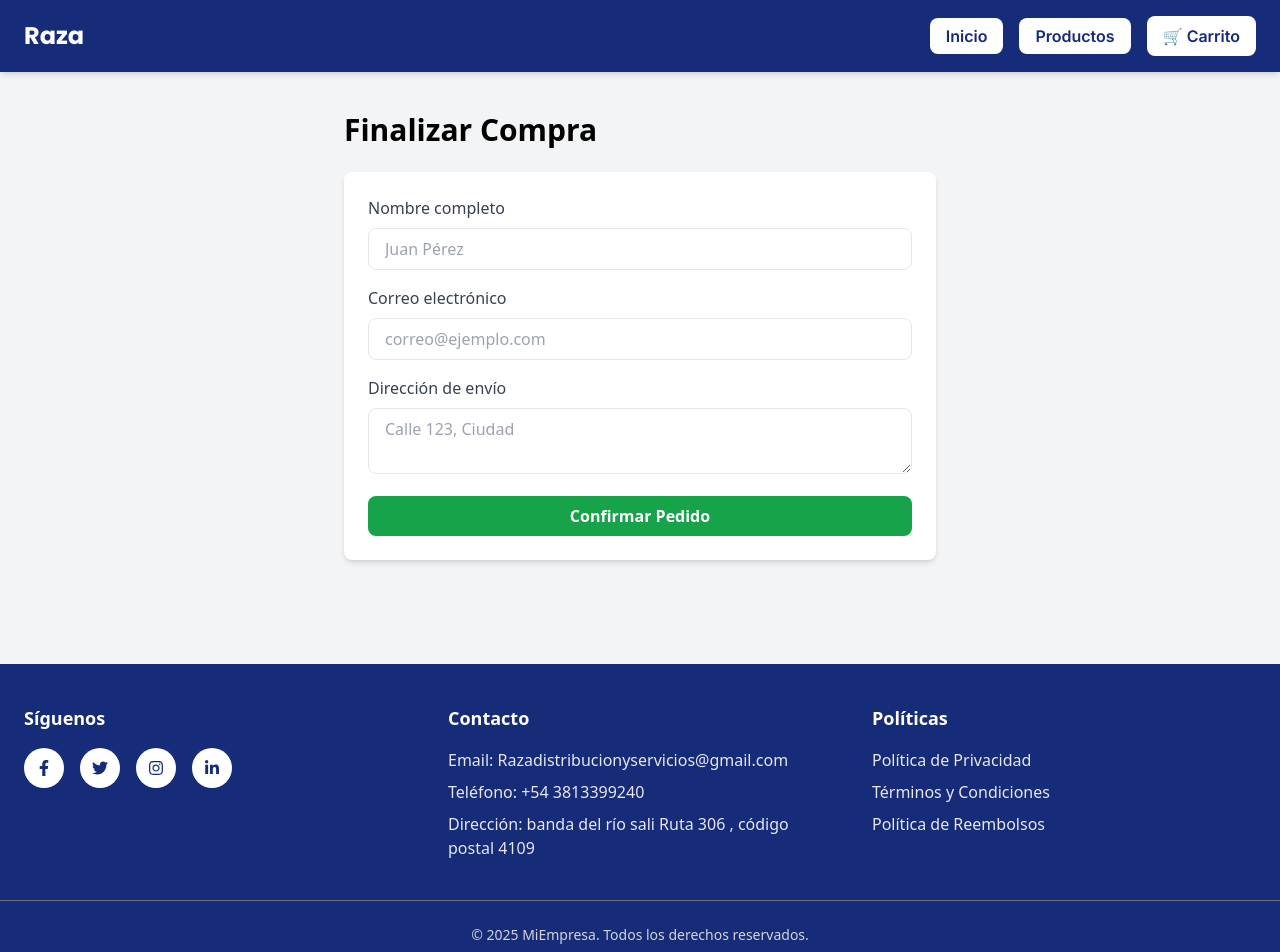
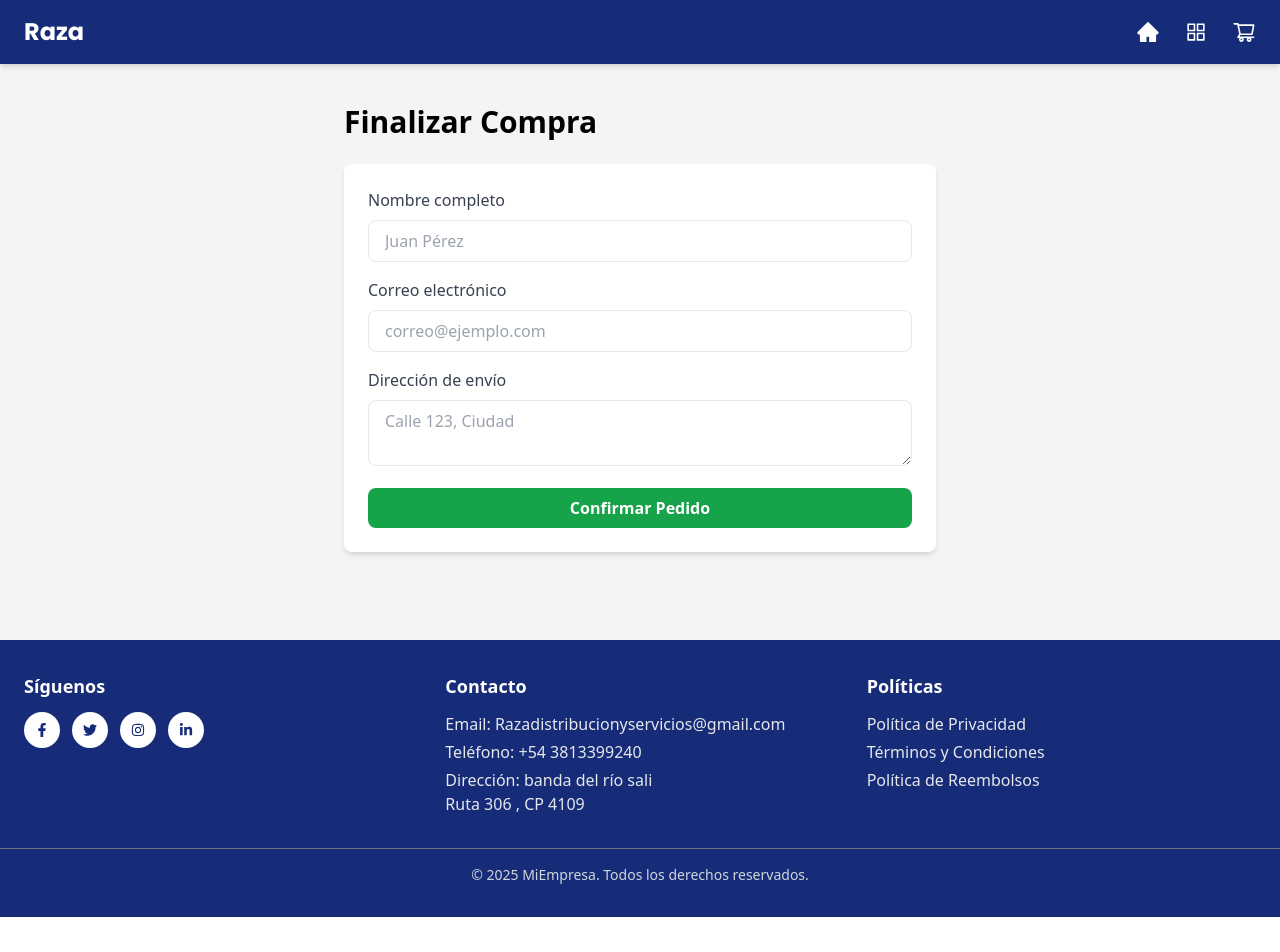
Before and after one commit to LucioArgiro/Ecommerce, a React (Vite) app: page /Ecommerce/checkout in a window 1280 px wide. Shown: the top 952 px of the page. After the commit the page ends 917 px from the top, so only its background shows below. Built offline with nearby package versions, Linux system fonts and the light colour scheme.

Commit message:
Fix: Arregle el footer y el navbar

```diff
--- a/src/assets/Components/Footer.tsx
+++ b/src/assets/Components/Footer.tsx
@@ -2,34 +2,35 @@ import { FaFacebookF, FaTwitter, FaInstagram, FaLinkedinIn } from "react-icons/f
 
 const Footer = () => {
   return (
-    <footer className="bg-[#162C78] text-white py-10 mt-16">
-      <div className="max-w-7xl mx-auto px-6 grid grid-cols-1 md:grid-cols-3 gap-10">
+    <footer className="bg-[#162C78] text-white py-8 mt-12">
+      <div className="max-w-7xl mx-auto px-4 sm:px-6 grid grid-cols-1 sm:grid-cols-2 md:grid-cols-3 gap-8">
 
         {/* Redes Sociales */}
-        <div>
-          <h3 className="text-lg font-semibold mb-4">Síguenos</h3>
-          <div className="flex gap-4">
+        <div className="text-center sm:text-left">
+          <h3 className="text-base sm:text-lg font-semibold mb-3">Síguenos</h3>
+          <div className="flex justify-center sm:justify-start gap-3 flex-wrap">
             <a
               href="#"
-              className="w-10 h-10 flex items-center justify-center rounded-full bg-white text-[#162C78] hover:bg-gray-200 transition"
+              className="w-9 h-9 flex items-center justify-center rounded-full bg-white text-[#162C78] hover:bg-gray-200 transition text-sm"
             >
               <FaFacebookF />
             </a>
             <a
               href="#"
-              className="w-10 h-10 flex items-center justify-center rounded-full bg-white text-[#162C78] hover:bg-gray-200 transition"
+              className="w-9 h-9 flex items-center justify-center rounded-full bg-white text-[#162C78] hover:bg-gray-200 transition text-sm"
             >
               <FaTwitter />
             </a>
             <a
               href="#"
-              className="w-10 h-10 flex items-center justify-center rounded-full bg-white text-[#162C78] hover:bg-gray-200 transition"
+              className="w-9 h-9 flex items-center justify-center rounded-full bg-white text-[#162C78] hover:bg-gray-200 transition text-sm"
             >
               <FaInstagram />
             </a>
             <a
               href="https://www.instagram.com/razaservicioydistribucion?utm_source=qr&igsh=MXhqNGxwZ3c3NHVoaQ%3D%3D"
-              className="w-10 h-10 flex items-center justify-center rounded-full bg-white text-[#162C78] hover:bg-gray-200 transition" target="_blank"
+              className="w-9 h-9 flex items-center justify-center rounded-full bg-white text-[#162C78] hover:bg-gray-200 transition text-sm"
+              target="_blank"
             >
               <FaLinkedinIn />
             </a>
@@ -37,19 +38,21 @@ const Footer = () => {
         </div>
 
         {/* Contacto */}
-        <div>
-          <h3 className="text-lg font-semibold mb-4">Contacto</h3>
-          <ul className="space-y-2 text-gray-200">
-            <li>Email: Razadistribucionyservicios@gmail.com</li>
+        <div className="text-center sm:text-left">
+          <h3 className="text-base sm:text-lg font-semibold mb-3">Contacto</h3>
+          <ul className="space-y-1 text-gray-200 text-sm sm:text-base">
+            <li>Email: <span className="break-words">Razadistribucionyservicios@gmail.com</span></li>
             <li>Teléfono: +54 3813399240</li>
-            <li>Dirección: banda del río sali Ruta 306 , código postal 4109</li>
+            <li>
+              Dirección: banda del río sali <br /> Ruta 306 , CP 4109
+            </li>
           </ul>
         </div>
 
         {/* Políticas */}
-        <div>
-          <h3 className="text-lg font-semibold mb-4">Políticas</h3>
-          <ul className="space-y-2 text-gray-200">
+        <div className="text-center sm:text-left">
+          <h3 className="text-base sm:text-lg font-semibold mb-3">Políticas</h3>
+          <ul className="space-y-1 text-gray-200 text-sm sm:text-base">
             <li><a href="#" className="hover:underline">Política de Privacidad</a></li>
             <li><a href="#" className="hover:underline">Términos y Condiciones</a></li>
             <li><a href="#" className="hover:underline">Política de Reembolsos</a></li>
@@ -58,7 +61,7 @@ const Footer = () => {
       </div>
 
       {/* Línea inferior */}
-      <div className="mt-10 border-t border-gray-500 pt-6 text-center text-gray-300 text-sm">
+      <div className="mt-8 border-t border-gray-500 pt-4 text-center text-gray-300 text-xs sm:text-sm">
         © {new Date().getFullYear()} MiEmpresa. Todos los derechos reservados.
       </div>
     </footer>
--- a/src/assets/Components/Navbar.tsx
+++ b/src/assets/Components/Navbar.tsx
@@ -1,42 +1,34 @@
 import { Link } from "react-router-dom";
-import { useCartStore } from "../Store/Cartstore"
+import { useCartStore } from "../Store/Cartstore";
+import { AiFillHome, AiOutlineAppstore, AiOutlineShoppingCart } from "react-icons/ai";
+
 const Navbar = () => {
   const totalItems = useCartStore((state) => state.getTotalItems());
 
   return (
     <nav className="bg-[#162C78] shadow-md px-6 py-4 flex justify-between items-center">
+      {/* Logo */}
       <Link to="/" className="flex items-center gap-2">
-        <span className="text-2xl font-poppins font-bold text-white">
-          Raza
-        </span>
+        <span className="text-2xl font-poppins font-bold text-white">Raza</span>
       </Link>
 
-      {/* Menú */}
-      <ul className="flex gap-4 text-white font-inter font-medium items-center">
+      {/* Menú con íconos */}
+      <ul className="flex gap-6 text-white font-inter font-medium items-center text-2xl">
         <li>
-          <Link
-            to="/"
-            className="bg-white text-[#162C78] px-4 py-2 rounded-lg font-semibold hover:bg-gray-100 transition"
-          >
-            Inicio
+          <Link to="/" className="hover:text-gray-300 transition">
+            <AiFillHome />
           </Link>
         </li>
         <li>
-          <Link
-            to="/productos"
-            className="bg-white text-[#162C78] px-4 py-2 rounded-lg font-semibold hover:bg-gray-100 transition"
-          >
-            Productos
+          <Link to="/productos" className="hover:text-gray-300 transition">
+            <AiOutlineAppstore />
           </Link>
         </li>
         <li className="relative">
-          <Link
-            to="/carrito"
-            className="bg-white text-[#162C78] px-4 py-2 rounded-lg font-semibold hover:bg-gray-100 transition flex items-center"
-          >
-            🛒 Carrito
+          <Link to="/carrito" className="hover:text-gray-300 transition flex items-center">
+            <AiOutlineShoppingCart />
             {totalItems > 0 && (
-              <span className="ml-2 bg-red-500 text-white text-xs font-bold px-2 py-1 rounded-full">
+              <span className="absolute -top-2 -right-3 bg-red-500 text-white text-xs font-bold px-2 py-0.5 rounded-full">
                 {totalItems}
               </span>
             )}
```
